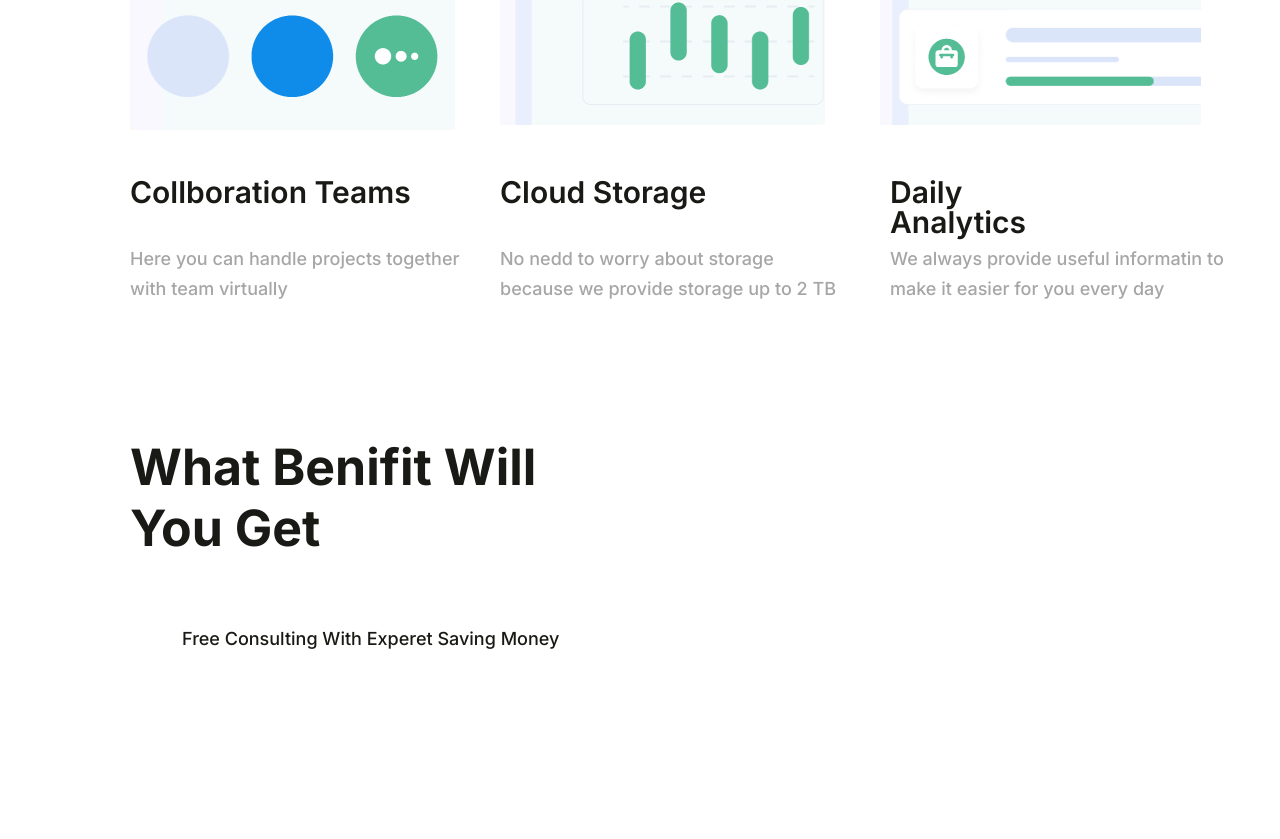
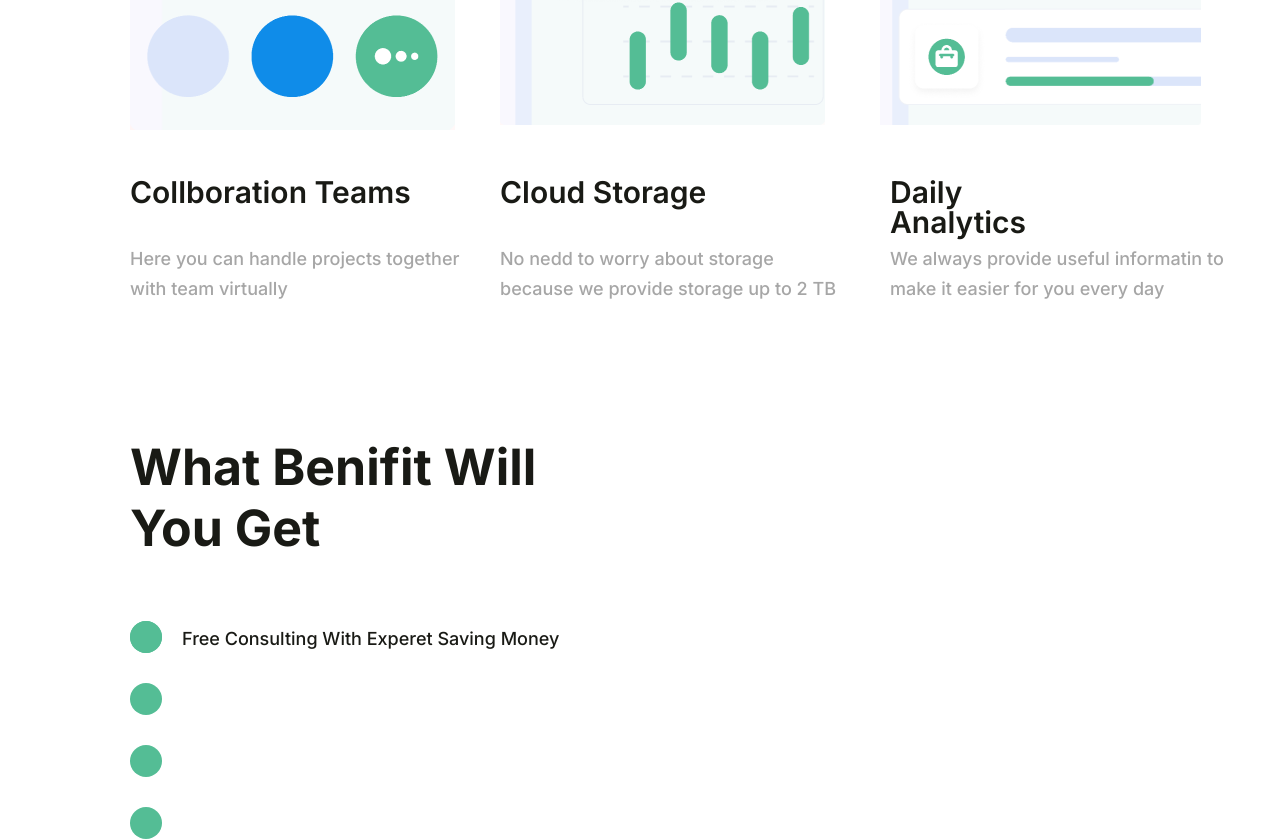
Before and after one commit to esmabetulimeci/saas-ecommerce-landing-page, a plain HTML site: page index.html in a window 1280 px wide. Shown: the part 2374-3213 px from the top of the page. Before the commit the page ends 3028 px from the top, so only its background shows below. Drawn offline with Linux system fonts and the light colour scheme.

Commit message:
green elements were added

```diff
--- a/index.html
+++ b/index.html
@@ -268,8 +268,29 @@
         </div>
 
         <div class="green-one">
-            <img id="green-one" src="./images/Ellipse 31.png">
+            <img id="green-one" src="./images/Ellipse 47.svg">
         </div>
+
+        <div class="green-two">
+            <img id="green-two" src="./images/Ellipse 47.svg">
+        </div>
+
+        <div class="green-three">
+            <img id="green-three" src="./images/Ellipse 47.svg">
+        </div>
+
+        <div class="green-four">
+            <img id="green-four" src="./images/Ellipse 47.svg">
+        </div>
+
+        <div class="green-five">
+            <img id="green-five" src="./images/Ellipse 47.svg">
+        </div>
+
+
+
+
+
         <div class="what-benifit-p-one">
             <p id="what-benifit-p-one">Free Consulting With Experet Saving Money</p>
         </div>
--- a/static/styles.css
+++ b/static/styles.css
@@ -940,12 +940,46 @@
 
 }
 
-.green-one {
+#green-one {
     position: absolute;
     width: 32px;
     height: 32px;
     left: 130px;
-    top: 2980px;
+    top: 2995px;
+}
+
+#green-two {
+    position: absolute;
+    width: 32px;
+    height: 32px;
+    left: 130px;
+    top: 2995px;
+
+
+}
+
+#green-three {
+    position: absolute;
+    width: 32px;
+    height: 32px;
+    left: 130px;
+    top: 3057px;
+}
+
+#green-four {
+    position: absolute;
+    width: 32px;
+    height: 32px;
+    left: 130px;
+    top: 3119px;
+}
+
+#green-five {
+    position: absolute;
+    width: 32px;
+    height: 32px;
+    left: 130px;
+    top: 3181px;
 }
 
 .what-benifit-p-one {
```
Also changed, not shown: images/Ellipse 47.svg (added).
